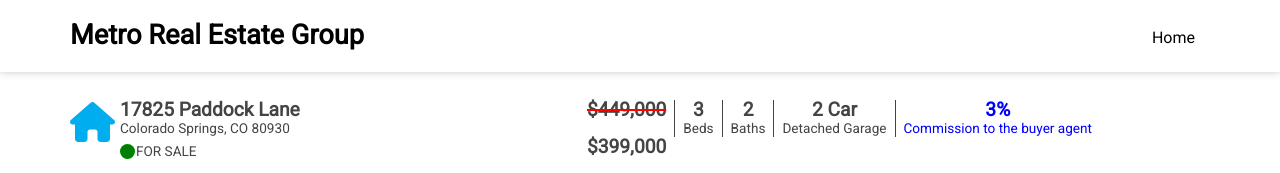
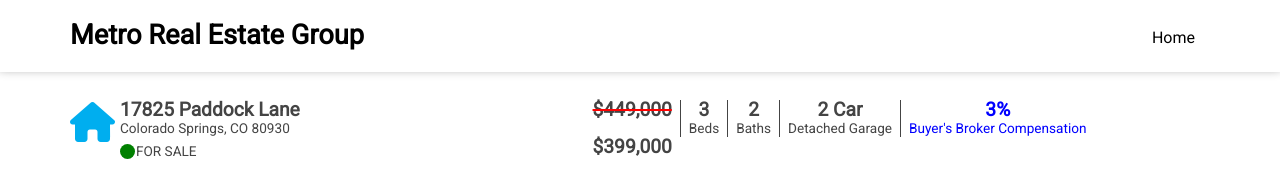
Before and after one commit to kaivont85/17825paddockln, a plain HTML site: page index.html in a window 1280 px wide. Shown: the top 173 px of the page. Drawn offline with nearby package versions, Linux system fonts and the light colour scheme; some packages are replaced by stand-ins of ours.

Commit message:
new commision verbiage

```diff
--- a/index.html
+++ b/index.html
@@ -86,7 +86,7 @@
           <div class="Commission Compensation">
             <div class="padded-inner-container">
               <strong style="color: blue;">3%</strong>
-              <small  style="color: blue;">Commission to the buyer agent</small>
+              <small  style="color: blue;">Buyer's Broker Compensation</small>
             </div>
           </div>
         </div>
```
